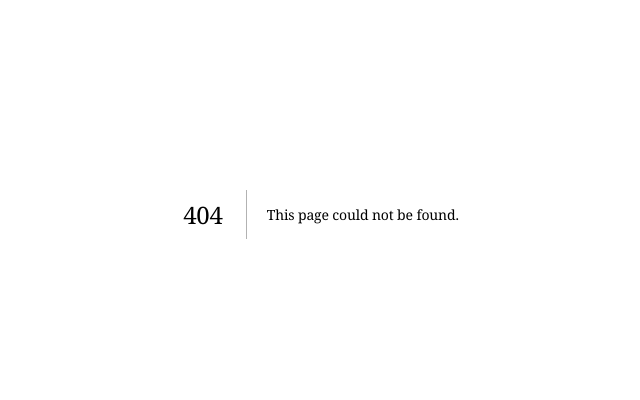
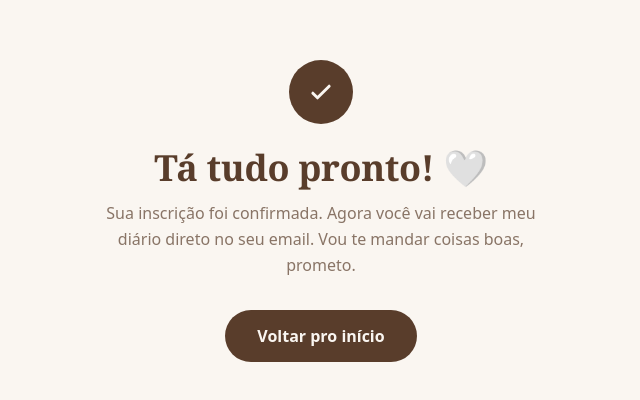
Before and after one commit to pereiranord/Larissalinhareesz, a Next.js app: page /diario-confirmado in a window 1280 px wide. Before the commit this address had no page. Shown: the part 186-586 px from the top of the page, without its empty margins (319-959 px from the left). Built offline with nearby package versions, Linux system fonts and the light colour scheme.

Commit message:
Add files via upload

```diff
--- /dev/null
+++ b/app/diario-confirmado/page.tsx
@@ -0,0 +1,63 @@
+import Link from 'next/link';
+
+export const metadata = {
+  title: 'Inscrição confirmada — Larissa Linhares',
+  robots: { index: false },
+};
+
+export default function DiarioConfirmado({
+  searchParams,
+}: {
+  searchParams: { erro?: string };
+}) {
+  const erro = searchParams?.erro === '1';
+
+  return (
+    <main className="min-h-screen flex items-center justify-center px-6">
+      <div className="text-center max-w-md anim-fade-up">
+        {erro ? (
+          <>
+            <div className="w-16 h-16 mx-auto rounded-full bg-bege-fundo flex items-center justify-center">
+              <span className="text-3xl">😕</span>
+            </div>
+            <h1 className="font-serif text-3xl font-bold text-marrom mt-6">
+              Ops, esse link não funcionou
+            </h1>
+            <p className="text-marrom/70 mt-3 leading-relaxed">
+              O link pode ter expirado ou já foi usado. Tenta se inscrever de novo
+              pela página inicial, tá bom?
+            </p>
+          </>
+        ) : (
+          <>
+            <div className="w-16 h-16 mx-auto rounded-full bg-marrom flex items-center justify-center">
+              <svg width="28" height="28" viewBox="0 0 24 24" fill="none">
+                <path
+                  d="M5 13l4 4L19 7"
+                  stroke="#FAF6F1"
+                  strokeWidth="2.5"
+                  strokeLinecap="round"
+                  strokeLinejoin="round"
+                />
+              </svg>
+            </div>
+            <h1 className="font-serif text-4xl font-bold text-marrom mt-6">
+              Tá tudo pronto! 🤍
+            </h1>
+            <p className="text-marrom/70 mt-3 leading-relaxed">
+              Sua inscrição foi confirmada. Agora você vai receber meu diário
+              direto no seu email. Vou te mandar coisas boas, prometo.
+            </p>
+          </>
+        )}
+
+        <Link
+          href="/"
+          className="btn-premium inline-block mt-8 bg-marrom text-creme font-semibold px-8 py-3.5 rounded-full hover:bg-marrom-escuro transition-colors"
+        >
+          Voltar pro início
+        </Link>
+      </div>
+    </main>
+  );
+}
```
